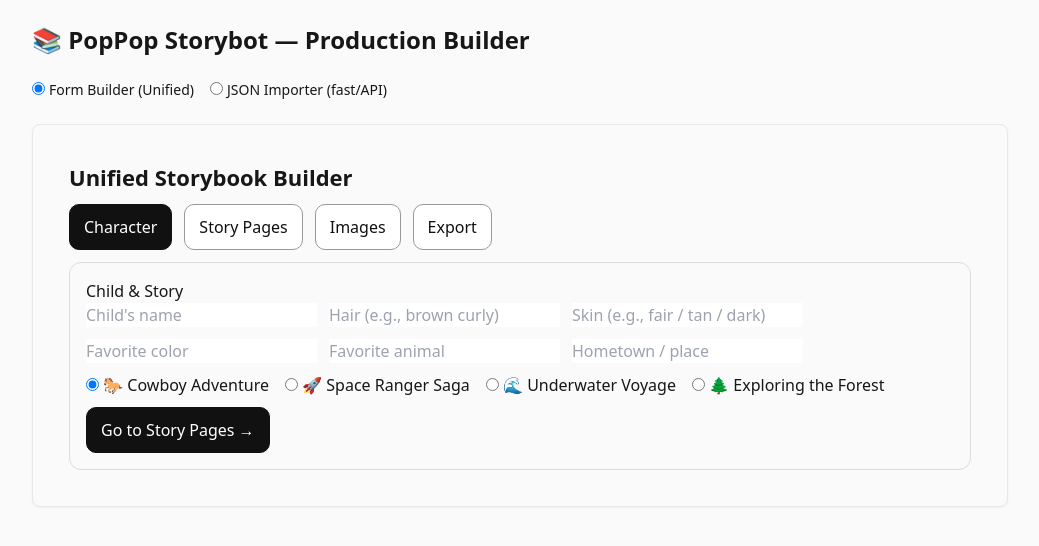
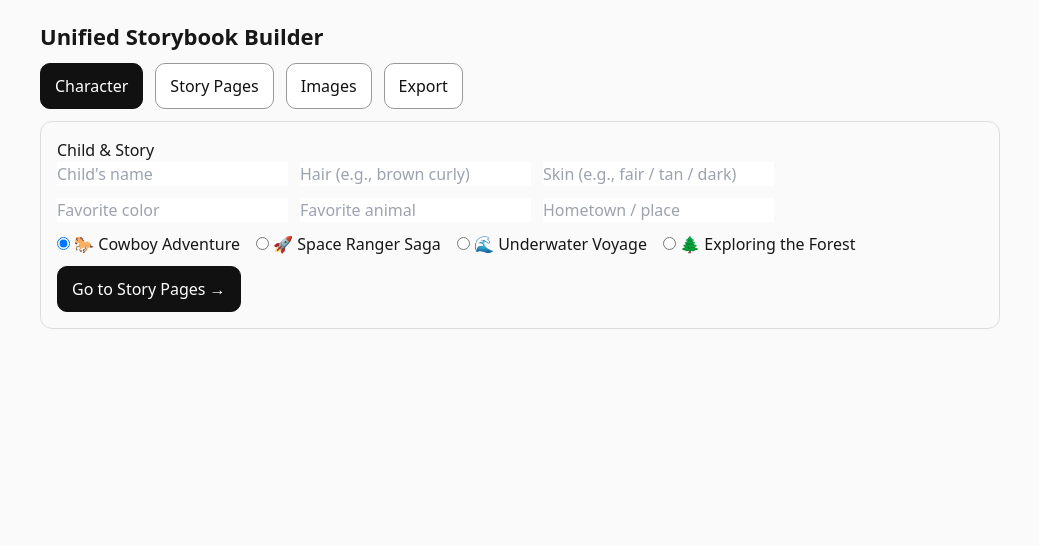
Before and after one commit to tcooper0528/poppopstorybuilder, a React (Vite) app: page / in a window 1280 px wide. Shown: the top 546 px of the page, without its empty margins (120-1159 px from the left). Built offline with nearby package versions, Linux system fonts and the light colour scheme.

Commit message:
Update App.jsx

```diff
--- a/src/App.jsx
+++ b/src/App.jsx
@@ -1,45 +1,5 @@
-import React, { useState } from "react";
-import UnifiedStorybookBuilder from "./UnifiedStorybookBuilder.jsx";     // <- your unified builder
-import StorybookBuilder_JSONImporter from "./StorybookBuilder_JSONImporter.jsx"; // importer file
+import UnifiedStorybookBuilder from "./UnifiedStorybookBuilder";
 
 export default function App() {
-  const [mode, setMode] = useState("form"); // "form" | "importer"
-
-  return (
-    <div className="mx-auto max-w-5xl p-6 space-y-6">
-      <h1 className="text-2xl font-bold">📚 PopPop Storybot — Production Builder</h1>
-
-      <div className="flex gap-4 items-center">
-        <label className="text-sm">
-          <input
-            type="radio"
-            name="mode"
-            value="form"
-            checked={mode === "form"}
-            onChange={(e) => setMode(e.target.value)}
-          />
-          <span className="ml-1">Form Builder (Unified)</span>
-        </label>
-
-        <label className="text-sm">
-          <input
-            type="radio"
-            name="mode"
-            value="importer"
-            checked={mode === "importer"}
-            onChange={(e) => setMode(e.target.value)}
-          />
-          <span className="ml-1">JSON Importer (fast/API)</span>
-        </label>
-      </div>
-
-      <div className="border rounded-lg p-4 shadow-sm">
-        {mode === "form" ? (
-          <UnifiedStorybookBuilder />
-        ) : (
-          <StorybookBuilder_JSONImporter />
-        )}
-      </div>
-    </div>
-  );
+  return <UnifiedStorybookBuilder />;
 }
```
